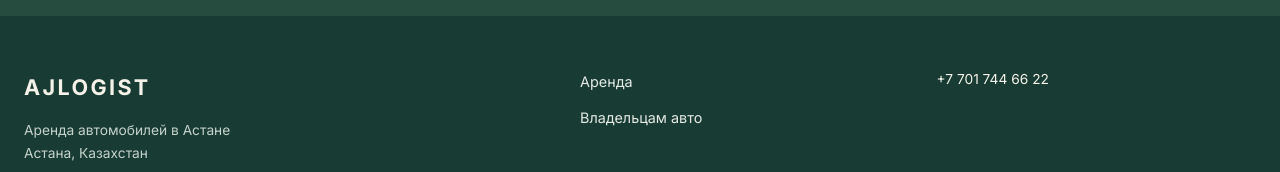
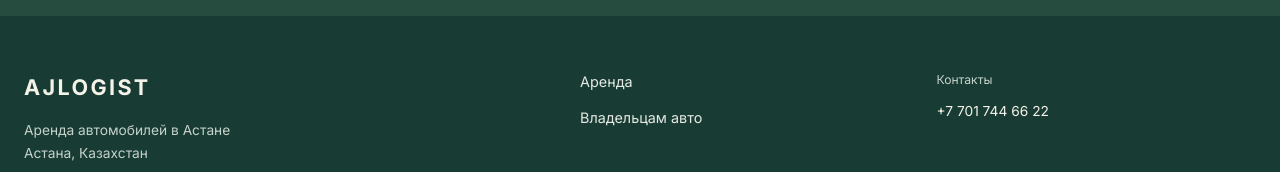
Before and after one commit to alanchoo11/AJTAXI, a React (Vite) app: page / in a window 1280 px wide. Shown: the part 2290-2462 px from the top of the page. Built offline with nearby package versions, Linux system fonts and the light colour scheme; no server answers.

Commit message:
Restore single footer contacts label

```diff
--- a/src/components/SiteLayout.tsx
+++ b/src/components/SiteLayout.tsx
@@ -58,7 +58,7 @@ function Footer() {
       <nav className="footer-links" aria-label={t('mainNavigation')}>
         {nav.filter(item => item.key !== 'contacts').map(item => <Link key={item.to} to={item.to}>{t(item.key)}</Link>)}
       </nav>
-      <div className="footer-contact"><a href={'tel:' + AJLOGIST_PHONE_TEL}>{AJLOGIST_PHONE}</a></div>
+      <div className="footer-contact"><span>{t('contacts')}</span><a href={'tel:' + AJLOGIST_PHONE_TEL}>{AJLOGIST_PHONE}</a></div>
     </div>
     <div className="wrap footer-bottom"><span>{t('copyright')}</span><Link to="/privacy">{t('legal')}</Link></div>
   </footer>;
```
